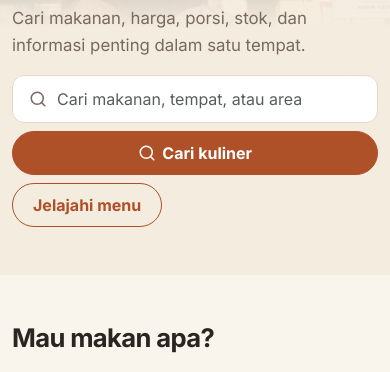
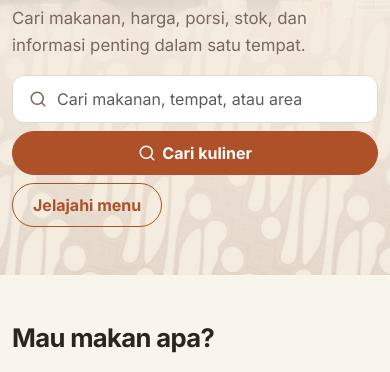
Before and after one commit to ariftronic/Test_Claude, a plain HTML site: page index.html in a window 390 px wide. Shown: the part 405-777 px from the top of the page. Drawn offline with nearby package versions, Linux system fonts and the light colour scheme.

Commit message:
Motif batik parang transparan di sisi kiri hero

```diff
--- a/assets/css/style.css
+++ b/assets/css/style.css
@@ -254,3 +254,10 @@ h1 { font-size: clamp(2.25rem, 5vw, 3.75rem); }
   transition: background-color var(--sr-dur) ease-out; }
 .sr-arrow:hover { background: rgba(43, 37, 34, .16); }
 .sr-arrow.prev svg { transform: scaleX(-1); }
+
+/* Motif batik parang transparan di sisi kiri hero, memudar ke arah foto agar teks tetap terbaca */
+.sr-hero::after { content: ""; position: absolute; inset: 0 auto 0 0; width: 55%; z-index: 1; pointer-events: none; opacity: .14;
+  background: url("../img/batik-parang.webp") left center / cover no-repeat;
+  -webkit-mask-image: linear-gradient(90deg, #000 0%, rgba(0, 0, 0, .6) 45%, transparent 100%); mask-image: linear-gradient(90deg, #000 0%, rgba(0, 0, 0, .6) 45%, transparent 100%); }
+@media (max-width: 991.98px) { .sr-hero::after { inset: auto 0 0 0; width: 100%; height: 55%;
+  -webkit-mask-image: linear-gradient(0deg, #000 0%, transparent 100%); mask-image: linear-gradient(0deg, #000 0%, transparent 100%); } }
```
Also changed, not shown: assets/img/batik-parang.webp (added).
